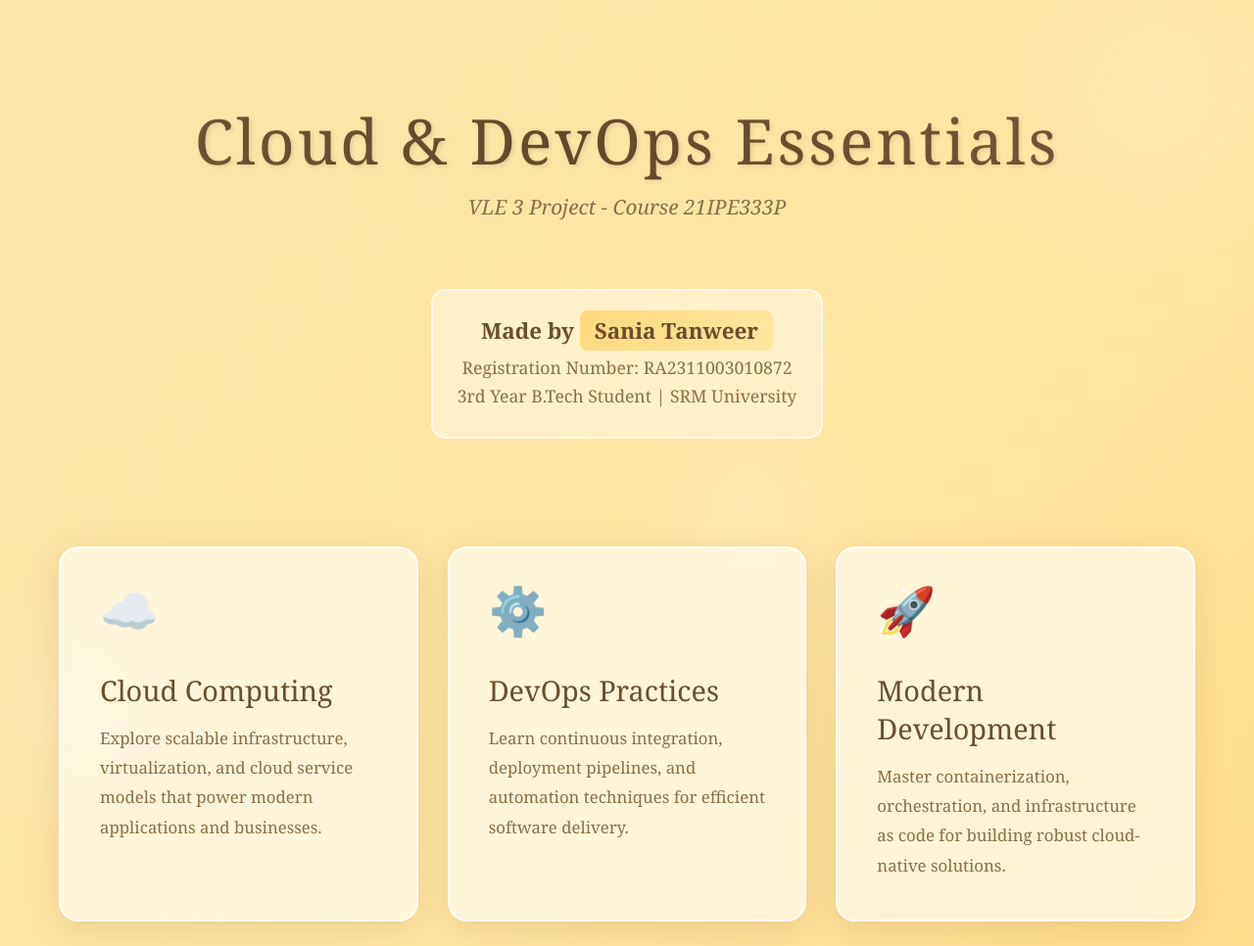
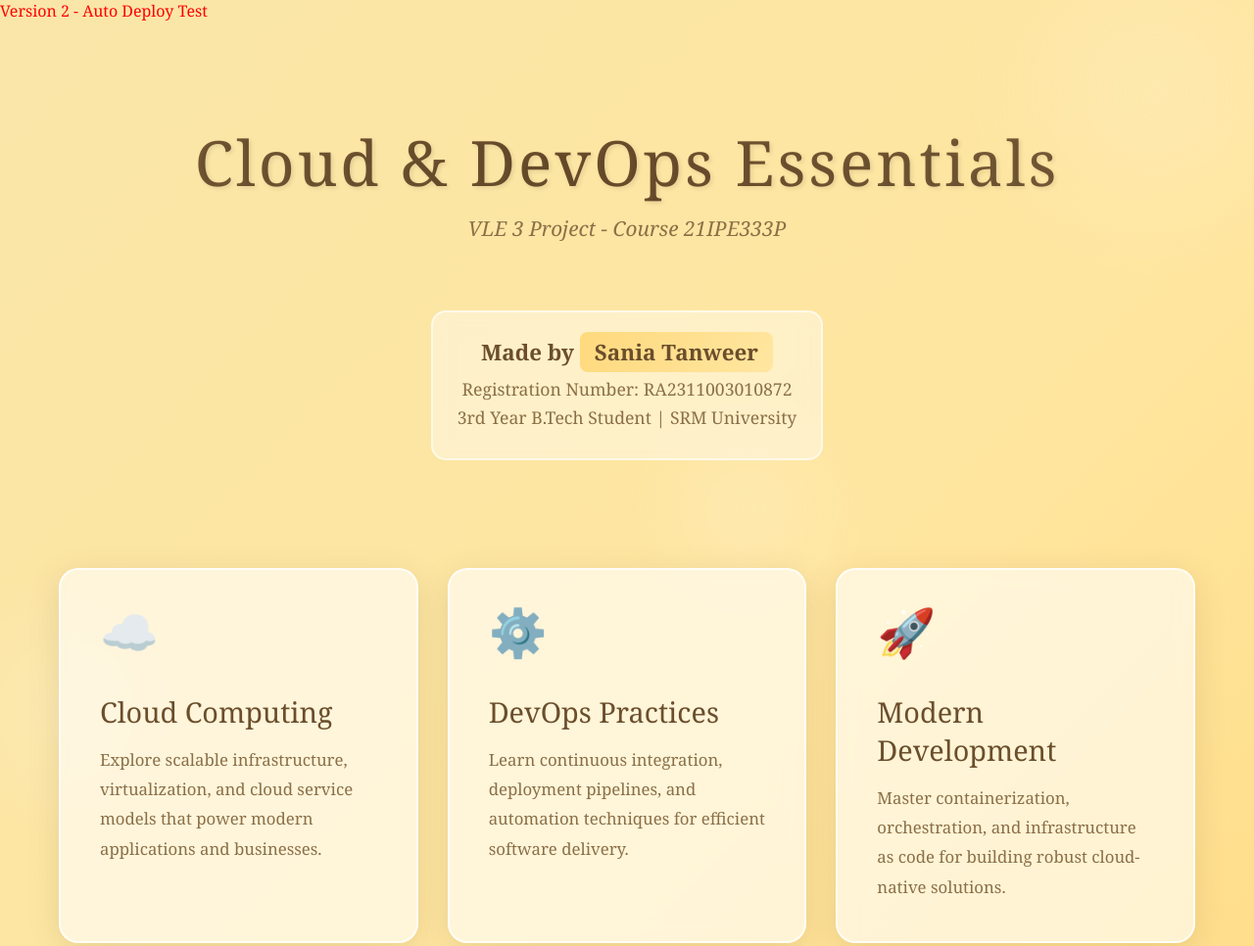
Before and after one commit to saniatanweer29/devops-webapp, a plain HTML site: page index.html in a window 1280 px wide. Shown: the top 966 px of the page at 98% size. Drawn offline with Linux system fonts and the light colour scheme.

Commit message:
Update index.html

```diff
--- a/index.html
+++ b/index.html
@@ -3,6 +3,7 @@
 <head>
     <meta charset="UTF-8">
     <meta name="viewport" content="width=device-width, initial-scale=1.0">
+    <p style="color:red;">Version 2 - Auto Deploy Test</p>
     <title>Sunshine & Serenity</title>
     <style>
         * {
```
